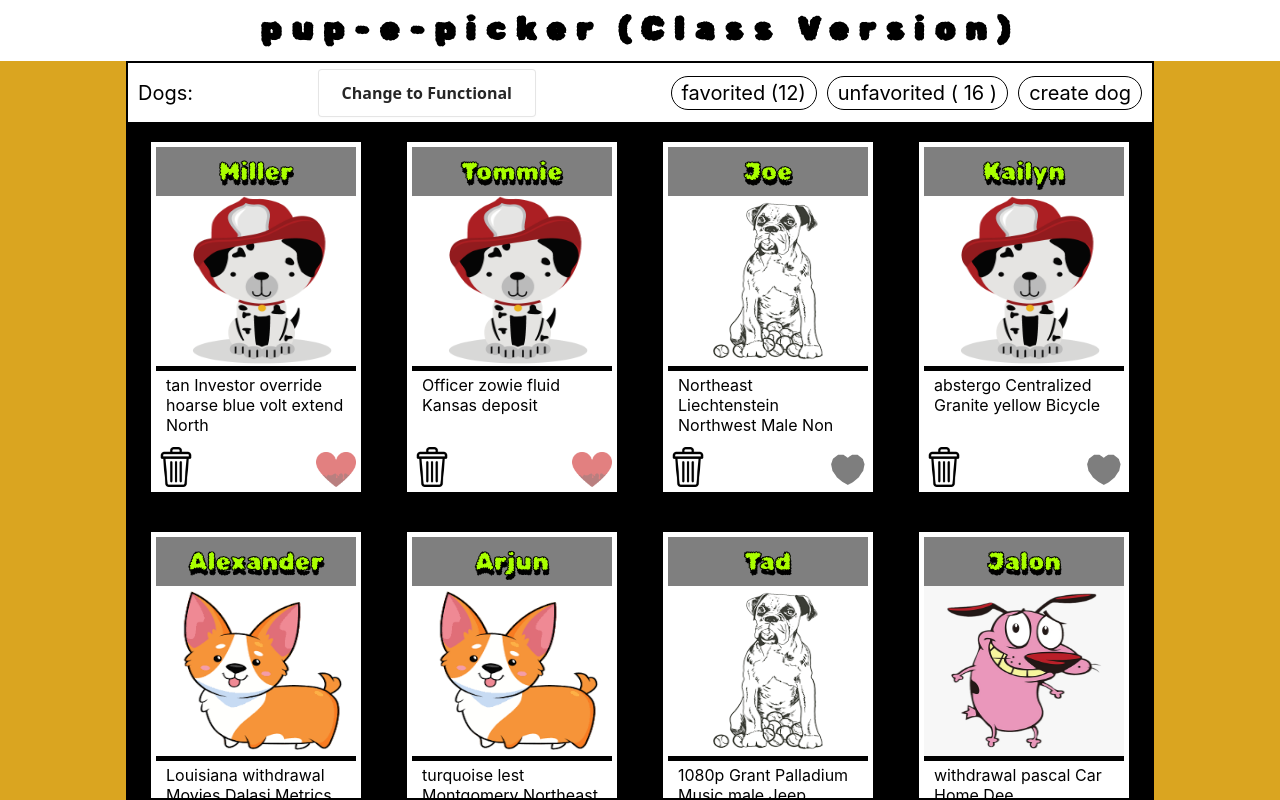
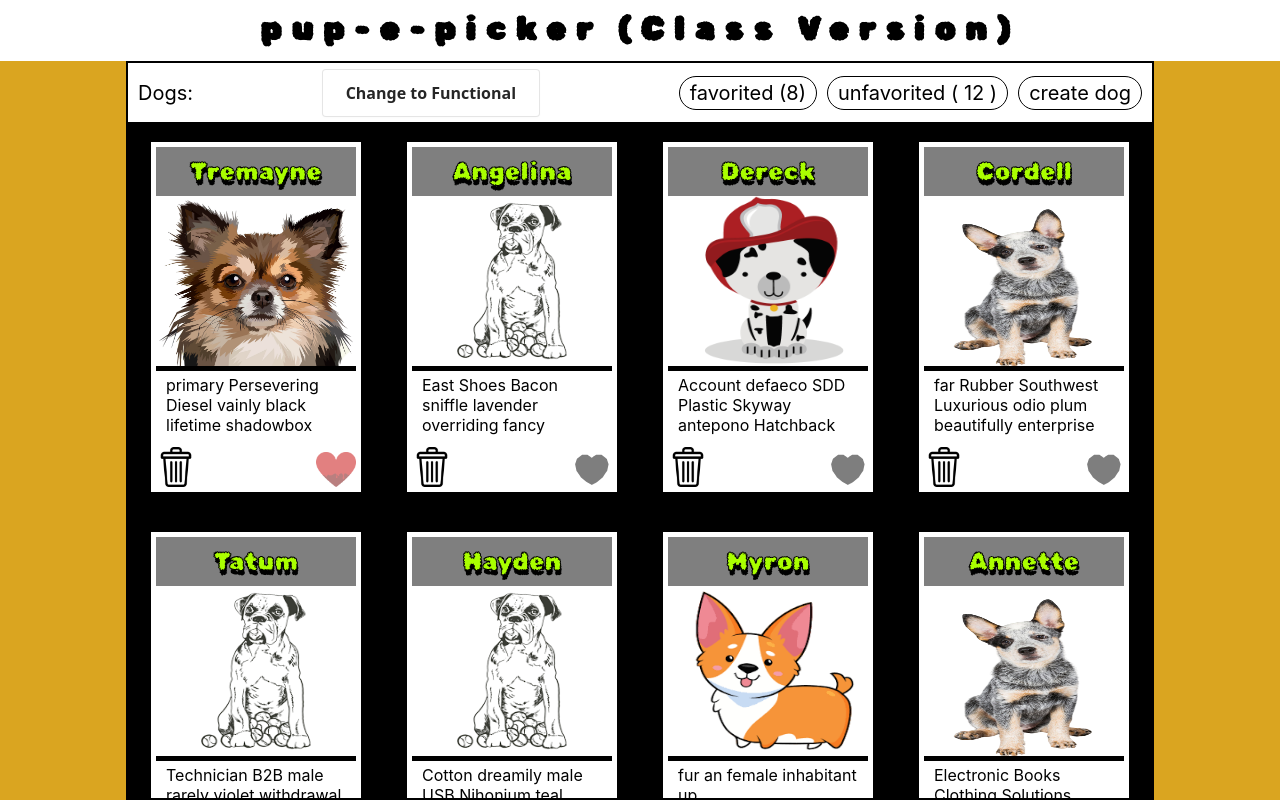
Before and after one commit to HREngCode/pup-e-picker-js-solved, a React (Vite) app: page /class in a window 1280 px wide. Built offline with nearby package versions, Linux system fonts and the light colour scheme; data requests are answered from the project's data file.

Commit message:
Update props for onDeleteDog to make consistent within the files & change dogId to id in api.js to match fields in db.json

```diff
--- a/db.json
+++ b/db.json
@@ -1,195 +1,144 @@
 {
   "dogs": [
     {
-      "name": "Miller",
-      "image": "/assets/dalmation.png",
-      "description": "tan Investor override hoarse blue volt extend North",
+      "name": "Tremayne",
+      "image": "/assets/chihuahua.avif",
+      "description": "primary Persevering Diesel vainly black lifetime shadowbox",
       "isFavorite": true,
       "id": 0
     },
     {
-      "name": "Tommie",
-      "image": "/assets/dalmation.png",
-      "description": "Officer zowie fluid Kansas deposit",
-      "isFavorite": true,
+      "name": "Angelina",
+      "image": "/assets/boxer.png",
+      "description": "East Shoes Bacon sniffle lavender overriding fancy",
+      "isFavorite": false,
       "id": 1
     },
     {
-      "name": "Joe",
-      "image": "/assets/boxer.png",
-      "description": "Northeast Liechtenstein Northwest Male Non",
+      "name": "Dereck",
+      "image": "/assets/dalmation.png",
+      "description": "Account defaeco SDD Plastic Skyway antepono Hatchback",
       "isFavorite": false,
       "id": 2
     },
     {
-      "name": "Kailyn",
-      "image": "/assets/dalmation.png",
-      "description": "abstergo Centralized Granite yellow Bicycle",
+      "name": "Cordell",
+      "image": "/assets/blue-heeler.png",
+      "description": "far Rubber Southwest Luxurious odio plum beautifully enterprise",
       "isFavorite": false,
       "id": 3
     },
     {
-      "name": "Alexander",
-      "image": "/assets/corgi.png",
-      "description": "Louisiana withdrawal Movies Dalasi Metrics ouch mobile steradian",
-      "isFavorite": true,
+      "name": "Tatum",
+      "image": "/assets/boxer.png",
+      "description": "Technician B2B male rarely violet withdrawal Shirt",
+      "isFavorite": false,
       "id": 4
     },
     {
-      "name": "Arjun",
-      "image": "/assets/corgi.png",
-      "description": "turquoise lest Montgomery Northeast Loan Optional parsing quam",
-      "isFavorite": true,
+      "name": "Hayden",
+      "image": "/assets/boxer.png",
+      "description": "Cotton dreamily male USB Nihonium teal Nobelium",
+      "isFavorite": false,
       "id": 5
     },
     {
-      "name": "Tad",
-      "image": "/assets/boxer.png",
-      "description": "1080p Grant Palladium Music male Jeep Senior Genderflux",
-      "isFavorite": true,
+      "name": "Myron",
+      "image": "/assets/corgi.png",
+      "description": "fur an female inhabitant up",
+      "isFavorite": false,
       "id": 6
     },
     {
-      "name": "Jalon",
-      "image": "/assets/cowardly.png",
-      "description": "withdrawal pascal Car Home Dee",
-      "isFavorite": true,
+      "name": "Annette",
+      "image": "/assets/blue-heeler.png",
+      "description": "Electronic Books Clothing Solutions Northeast",
+      "isFavorite": false,
       "id": 7
     },
     {
-      "name": "Zoie",
-      "image": "/assets/dalmation.png",
-      "description": "Malagasy Bicycle payment Strontium Southeast Electronic Keyboard Jordan",
-      "isFavorite": true,
+      "name": "Alyce",
+      "image": "/assets/cowardly.png",
+      "description": "Intranet North often turquoise Barbados",
+      "isFavorite": false,
       "id": 8
     },
     {
-      "name": "Louvenia",
-      "image": "/assets/corgi.png",
-      "description": "generate Handcrafted invoice male Small",
-      "isFavorite": false,
+      "name": "Antonette",
+      "image": "/assets/chihuahua.avif",
+      "description": "PNG Lithium relationships deposit Associate female CLI",
+      "isFavorite": true,
       "id": 9
     },
     {
-      "name": "Mckayla",
-      "image": "/assets/dalmation.png",
-      "description": "Wagon payment Industrial Northwest male generate Jerde Genderqueer",
+      "name": "Darwin",
+      "image": "/assets/chihuahua.avif",
+      "description": "Southeast jealously seamless secondary reassuringly",
       "isFavorite": true,
       "id": 10
     },
     {
-      "name": "Fredrick",
-      "image": "/assets/blue-heeler.png",
-      "description": "Cis open Identity defensive Man",
+      "name": "Anya",
+      "image": "/assets/cowardly.png",
+      "description": "Tools fruitful Architect minus Iran Passenger Sedan",
       "isFavorite": false,
       "id": 11
     },
     {
-      "name": "Jonatan",
-      "image": "/assets/corgi.png",
-      "description": "lumpy integrate accidentally Southeast Tianna",
+      "name": "Carmine",
+      "image": "/assets/cowardly.png",
+      "description": "Land B2B neural Credit contingency Dynamic Computer",
       "isFavorite": false,
       "id": 12
     },
     {
-      "name": "Kirk",
-      "image": "/assets/corgi.png",
-      "description": "grow Livermorium Idaho watermelon Cruiser",
-      "isFavorite": true,
+      "name": "Francesca",
+      "image": "/assets/cowardly.png",
+      "description": "eyeball that if Modern attitude shiver JBOD",
+      "isFavorite": false,
       "id": 13
     },
     {
-      "name": "Otis",
-      "image": "/assets/chihuahua.avif",
-      "description": "gosh Realigned Credit Infrastructure gold XML Granite",
+      "name": "Garrick",
+      "image": "/assets/blue-heeler.png",
+      "description": "County Checking generate outside Sleek",
       "isFavorite": false,
       "id": 14
     },
     {
-      "name": "Golda",
-      "image": "/assets/blue-heeler.png",
-      "description": "Cadmium Human male wherever User yippee Norfolk Merseyside",
-      "isFavorite": false,
+      "name": "Georgette",
+      "image": "/assets/cowardly.png",
+      "description": "female withdrawal Recycled Future Dynamic Account SSD blank",
+      "isFavorite": true,
       "id": 15
     },
     {
-      "name": "Carmen",
-      "image": "/assets/chihuahua.avif",
-      "description": "deposit Sports female greatly fuchsia bus Dominican Northwest",
+      "name": "Vern",
+      "image": "/assets/boxer.png",
+      "description": "compressing Bentley Trial provided F2M",
       "isFavorite": true,
       "id": 16
     },
     {
-      "name": "Lera",
+      "name": "Mathilde",
       "image": "/assets/cowardly.png",
-      "description": "Classical online Mandatory facilitate COM Azerbaijan definition",
+      "description": "brand Loan Centralized caveo Automated",
       "isFavorite": true,
       "id": 17
     },
     {
-      "name": "Domenica",
-      "image": "/assets/corgi.png",
-      "description": "Computer program bypassing circa bah",
+      "name": "Aiden",
+      "image": "/assets/dalmation.png",
+      "description": "Louisiana Engineer Customer Female match",
       "isFavorite": true,
       "id": 18
     },
     {
-      "name": "Ruthe",
-      "image": "/assets/dalmation.png",
-      "description": "synergies Loan up Interface API Gloves synthesize",
-      "isFavorite": false,
+      "name": "Otha",
+      "image": "/assets/cowardly.png",
+      "description": "invoice carbonise Architect Cab gosh courageously accomplished Outdoors",
+      "isFavorite": true,
       "id": 19
-    },
-    {
-      "name": "Rudy Poo",
-      "description": "Candy Ass!!",
-      "image": "/assets/blue-heeler.png",
-      "id": 20
-    },
-    {
-      "name": "Smacky",
-      "description": "Smacky dog!! Smacks his lips when he eats!!",
-      "image": "/assets/chihuahua.avif",
-      "id": 22
-    },
-    {
-      "name": "Gypsy",
-      "description": "Dog won't quit moving around!!",
-      "image": "/assets/cowardly.png",
-      "id": 23
-    },
-    {
-      "name": "Barkley",
-      "description": "Dog from Sesame Street",
-      "image": "/assets/corgi.png",
-      "id": 24,
-      "isFavorite": false
-    },
-    {
-      "name": "Ginger",
-      "description": "She was gone on a 3 hour tour",
-      "image": "/assets/boxer.jpeg",
-      "id": 25
-    },
-    {
-      "name": "Venos",
-      "description": "Likes hot dogs and cool franks",
-      "image": "/assets/cowardly.png",
-      "id": 26,
-      "isFavorite": false
-    },
-    {
-      "name": "Sparks",
-      "description": "Electric personality and really lights a room",
-      "image": "/assets/chihuahua.avif",
-      "id": 27,
-      "isFavorite": false
-    },
-    {
-      "name": "Circle",
-      "description": "Likes to hang around. Always comes back to you",
-      "image": "/assets/corgi.png",
-      "id": 28
     }
   ]
 }
--- a/src/Class/ClassApp.jsx
+++ b/src/Class/ClassApp.jsx
@@ -118,7 +118,7 @@ export class ClassApp extends Component {
             <ClassDogs
               allDogs={allDogs}
               onToggleFavorite={this.toggleFavoriteStatus}
-              onDelete={this.deleteDog}
+              onDeleteDog={this.deleteDog}
               isLoading={isLoading}
             />
           )}
@@ -126,7 +126,7 @@ export class ClassApp extends Component {
             <ClassDogs
               allDogs={favoriteDogs}
               onToggleFavorite={this.toggleFavoriteStatus}
-              onDelete={this.deleteDog}
+              onDeleteDog={this.deleteDog}
               isLoading={isLoading}
             />
           )}
--- a/src/api.js
+++ b/src/api.js
@@ -27,8 +27,8 @@ export const Requests = {
     }).then((response) => response.json());
   },
 
-  deleteDog: (dogId) => {
-    return fetch(`${baseUrl}/dogs/${dogId}`, {
+  deleteDog: (id) => {
+    return fetch(`${baseUrl}/dogs/${id}`, {
       method: "DELETE",
     }).then((response) => {
       if (!response.ok) {
```
